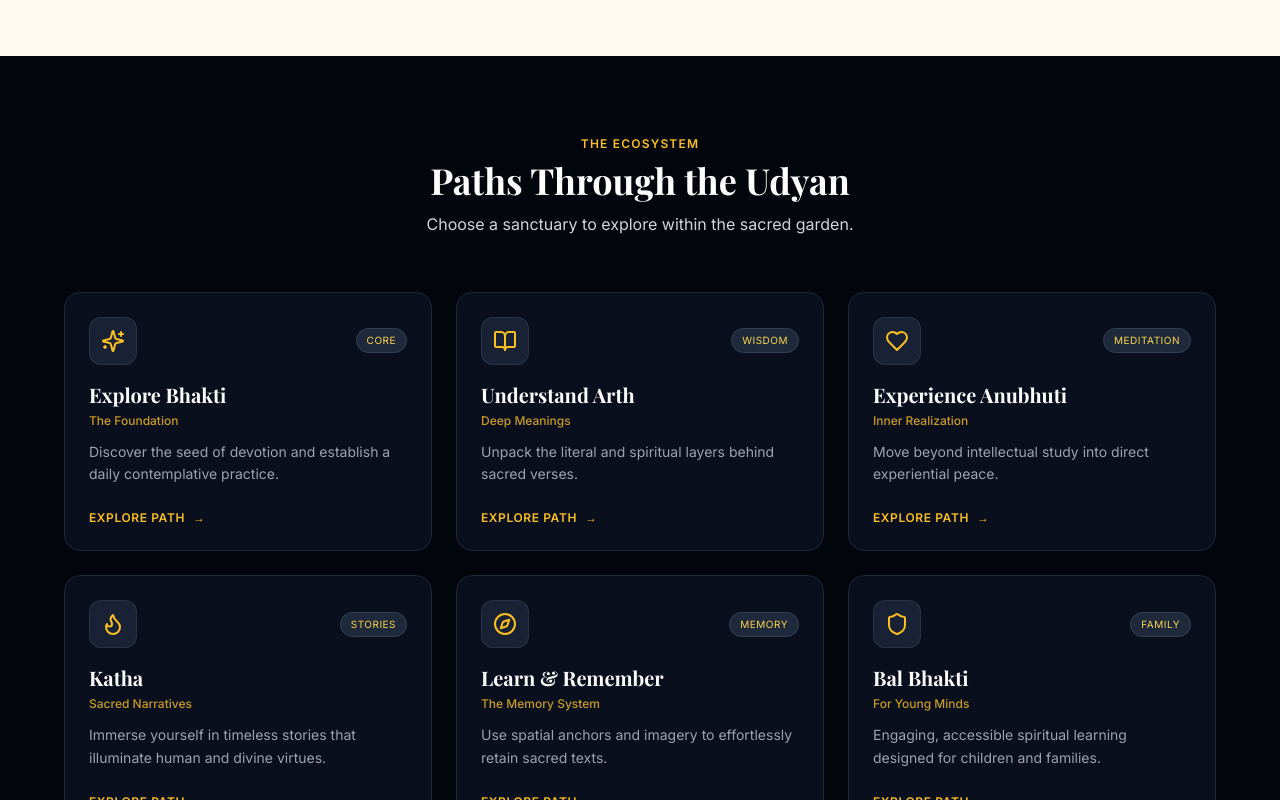
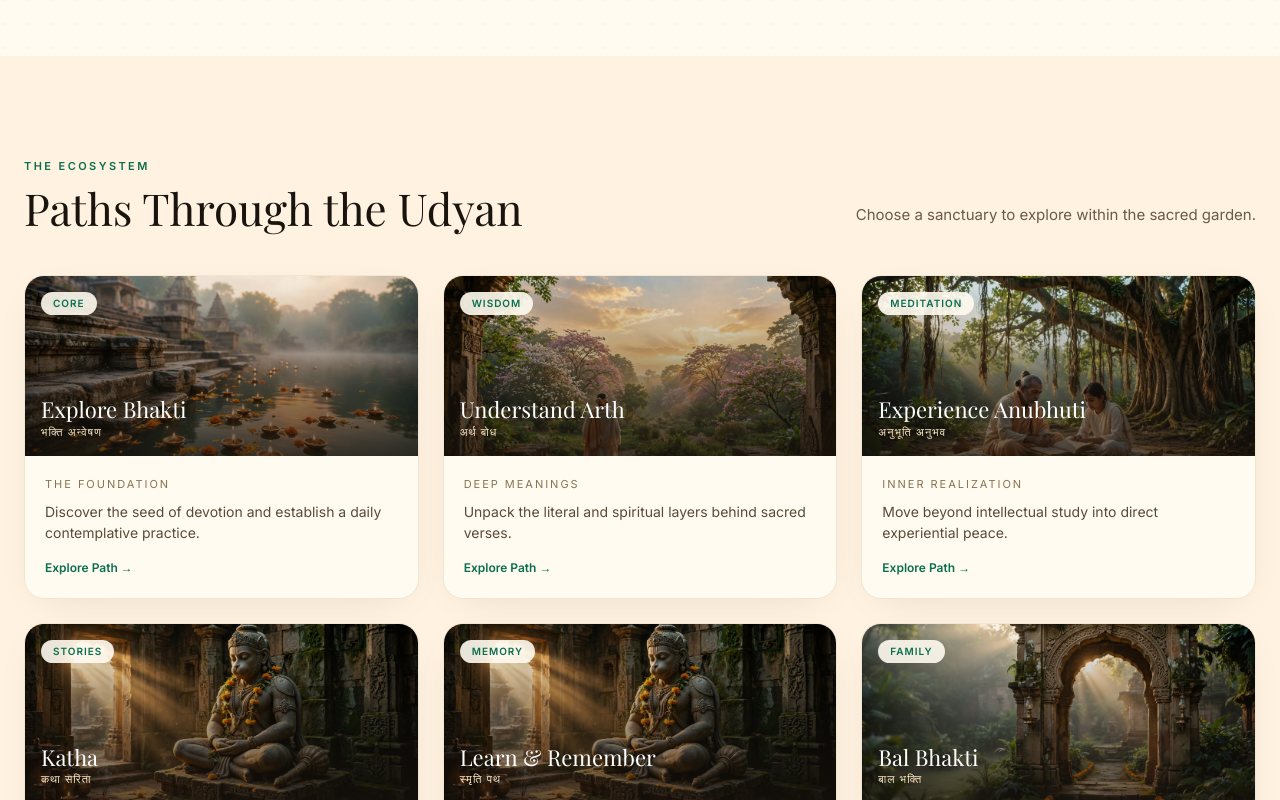
Before and after one commit to idea-ai-labs/bhakti-udyan, a Next.js app: page / in a window 1280 px wide. Shown: the part 1500-2300 px from the top of the page. Built offline with nearby package versions, Linux system fonts and the light colour scheme; a web font is replaced by a local one.

Commit message:
Refactor SacredGardenNav layout and update images

```diff
--- a/src/components/SacredGardenNav.tsx
+++ b/src/components/SacredGardenNav.tsx
@@ -1,61 +1,46 @@
+
 'use client';
+import { GARDEN_PATHS } from '../data/udyanData';
 
-import { GARDEN_PATHS } from '../data/udyanData';
-import { Sparkles, BookOpen, Heart, Flame, Compass, Shield } from 'lucide-react';
-
-const icons = [Sparkles, BookOpen, Heart, Flame, Compass, Shield];
+const IMAGES: Record<number, string> = {
+  1: '/heroes/bu-hero-02-bhakti-desktop.webp',
+  2: '/heroes/bu-hero-03-arth-desktop.webp',
+  3: '/heroes/bu-hero-04-anubhuti-desktop.webp',
+  4: '/heroes/bu-hero-07-learning-paths-desktop.webp',
+  5: '/heroes/bu-hero-07-learning-paths-desktop.webp',
+  6: '/heroes/bu-hero-05-eight-bagiche-desktop.webp',
+};
 
 export default function SacredGardenNav() {
   return (
-    <section className="py-20 px-4 sm:px-6 relative z-10">
-      <div className="max-w-6xl mx-auto">
-        <div className="text-center max-w-2xl mx-auto mb-14">
-          <span className="text-xs uppercase tracking-widest text-amber-400 font-semibold mb-2 block">
-            The Ecosystem
-          </span>
-          <h2 className="text-3xl sm:text-4xl font-bold font-serif text-white mb-3">
-            Paths Through the Udyan
-          </h2>
-          <p className="text-gray-300 text-sm sm:text-base">
-            Choose a sanctuary to explore within the sacred garden.
-          </p>
+    <section id="udyan" className="py-24 px-6 bg-[#FFF2E0] relative">
+      <div className="max-w-7xl mx-auto">
+        <div className="flex flex-col md:flex-row justify-between items-start md:items-end gap-6 mb-12">
+          <div>
+            <span className="text-[11px] tracking-[0.22em] uppercase text-[#0B6E4F] font-semibold">The Ecosystem</span>
+            <h2 className="font-serif text-[36px] md:text-[44px] leading-[0.9] mt-3 text-[#1A140E]">Paths Through the Udyan</h2>
+          </div>
+          <p className="max-w-[440px] text-[15px] leading-[1.6] text-[#6B5A46]">Choose a sanctuary to explore within the sacred garden.</p>
         </div>
-
-        <div className="grid grid-cols-1 sm:grid-cols-2 lg:grid-cols-3 gap-6">
-          {GARDEN_PATHS.map((path, idx) => {
-            const IconComponent = icons[idx % icons.length];
-            return (
-              <div
-                key={path.id}
-                className="group relative bg-slate-900/60 border border-slate-800 hover:border-amber-500/50 rounded-2xl p-6 transition-all duration-300 hover:-translate-y-1 hover:shadow-xl hover:shadow-amber-500/5 backdrop-blur-sm flex flex-col justify-between"
-              >
-                <div>
-                  <div className="flex items-center justify-between mb-4">
-                    <div className="w-12 h-12 rounded-xl bg-slate-800/80 border border-slate-700/60 flex items-center justify-center text-amber-400 group-hover:bg-amber-500/10 group-hover:border-amber-500/30 transition-colors">
-                      <IconComponent className="w-6 h-6" />
-                    </div>
-                    <span className="text-[10px] uppercase tracking-wider px-2.5 py-1 rounded-full bg-slate-800 text-amber-300 border border-slate-700">
-                      {path.badge}
-                    </span>
-                  </div>
-                  <h3 className="text-xl font-bold text-white mb-1 font-serif group-hover:text-amber-300 transition-colors">
-                    {path.title}
-                  </h3>
-                  <p className="text-xs text-amber-400/80 mb-3 font-medium">{path.subtitle}</p>
-                  <p className="text-gray-400 text-sm leading-relaxed mb-6">
-                    {path.description}
-                  </p>
+        <div className="grid grid-cols-1 md:grid-cols-2 lg:grid-cols-3 gap-6">
+          {GARDEN_PATHS.map((path) => (
+            <a key={path.id} href="#bagiche" className="group relative rounded-[20px] bg-[#FFFBF0] border border-[#F2E6D3] overflow-hidden shadow-[0_10px_40px_-20px_rgba(0,0,0,0.15)] hover:-translate-y-1 hover:shadow-[0_20px_80px_-20px_rgba(0,0,0,0.2)] transition-all">
+              <div className="h-[180px] overflow-hidden relative">
+                <img src={IMAGES[path.id] || IMAGES[1]} alt={path.title} className="w-full h-full object-cover group-hover:scale-105 transition-transform duration-700" />
+                <div className="absolute inset-0 bg-gradient-to-t from-[#1A140E]/70 to-transparent" />
+                <div className="absolute top-4 left-4 px-3 py-1 rounded-full bg-[#FFFBF0]/90 text-[10px] tracking-widest uppercase text-[#0B6E4F] font-semibold">{path.badge}</div>
+                <div className="absolute bottom-4 left-4 right-4">
+                  <h3 className="font-serif text-[22px] text-white leading-tight">{path.title}</h3>
+                  <div className="text-[11px] tracking-widest uppercase text-[#FFE9C8]">{path.devanagariTitle}</div>
                 </div>
-                <a
-                  href="#bagiche"
-                  className="inline-flex items-center gap-2 text-xs font-semibold text-amber-400 tracking-wider uppercase group-hover:underline"
-                >
-                  <span>Explore Path</span>
-                  <span className="transform group-hover:translate-x-1 transition-transform">→</span>
-                </a>
               </div>
-            );
-          })}
+              <div className="p-5">
+                <div className="text-[11px] tracking-[0.18em] uppercase text-[#8A7352]">{path.subtitle}</div>
+                <p className="mt-2 text-[14px] leading-[1.5] text-[#5A4A38]">{path.description}</p>
+                <div className="mt-4 inline-flex text-[12px] font-semibold text-[#0B6E4F] group-hover:gap-2 gap-1 transition-all">Explore Path →</div>
+              </div>
+            </a>
+          ))}
         </div>
       </div>
     </section>
```
